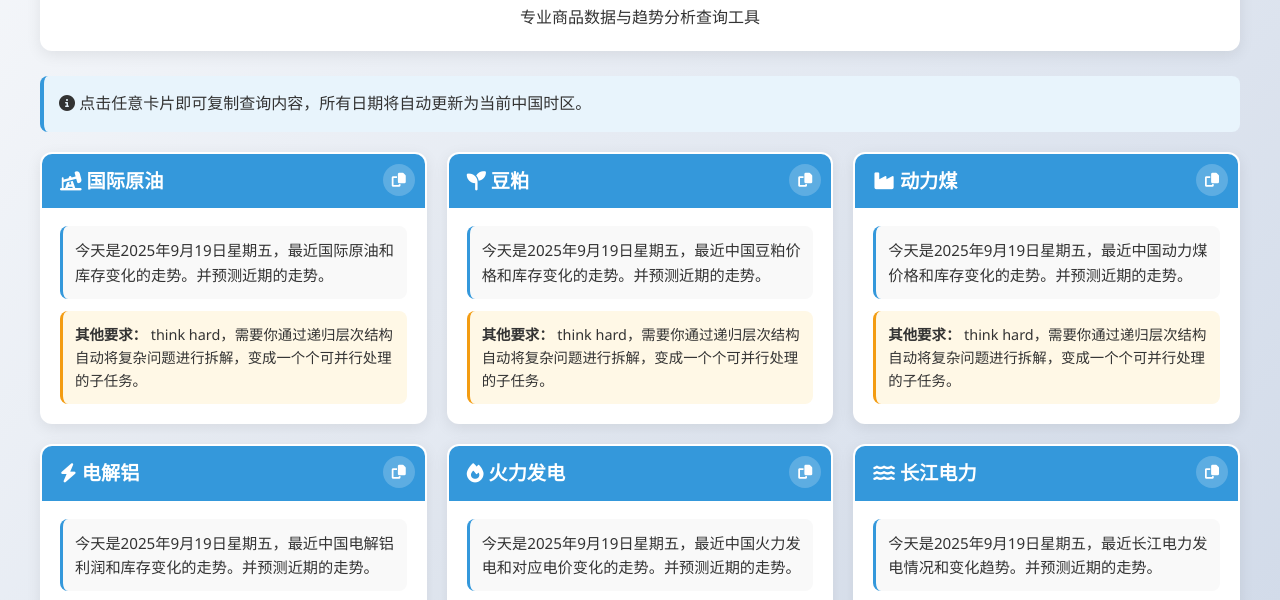
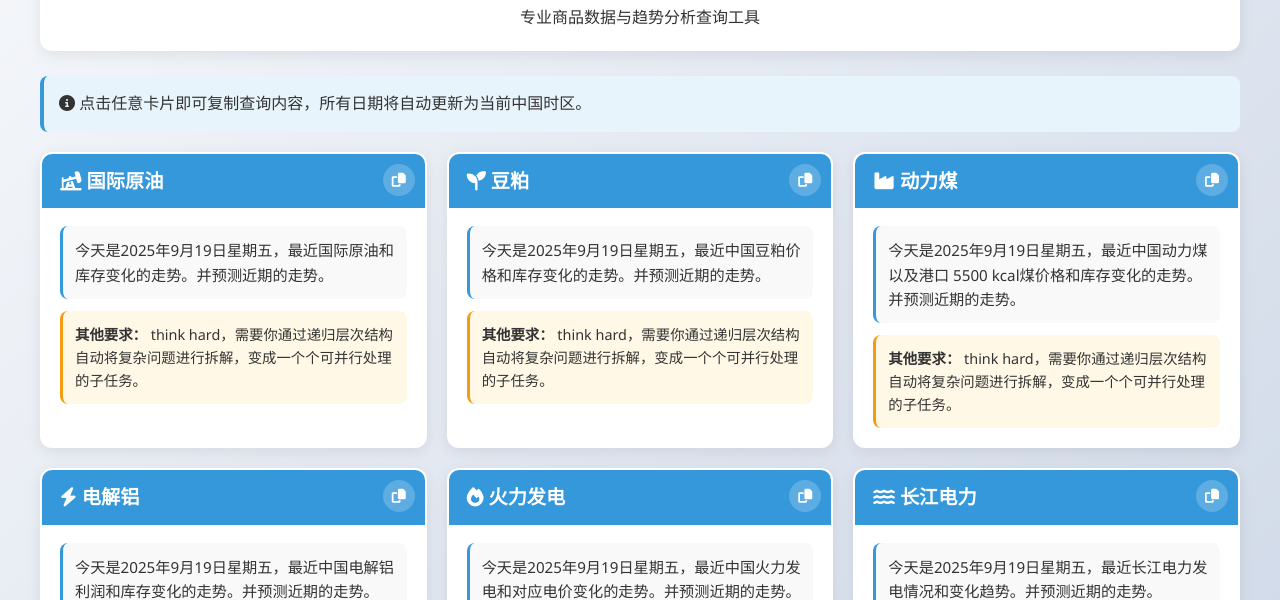
Before and after one commit to ZhangLi1984/deepseek-prompt, a plain HTML site: page index.html in a window 1280 px wide. Shown: the part 125-725 px from the top of the page. Drawn offline with Linux system fonts and the light colour scheme.

Commit message:
Update index.html

```diff
--- a/index.html
+++ b/index.html
@@ -221,7 +221,7 @@
         const cardData = [
             { id: 1, title: '国际原油', icon: 'fa-oil-well', query: '最近国际原油和库存变化的走势。并预测近期的走势。' },
             { id: 2, title: '豆粕', icon: 'fa-seedling', query: '最近中国豆粕价格和库存变化的走势。并预测近期的走势。' },
-            { id: 3, title: '动力煤', icon: 'fa-industry', query: '最近中国动力煤价格和库存变化的走势。并预测近期的走势。' },
+            { id: 3, title: '动力煤', icon: 'fa-industry', query: '最近中国动力煤以及港口 5500 kcal煤价格和库存变化的走势。并预测近期的走势。' },
             { id: 4, title: '电解铝', icon: 'fa-bolt', query: '最近中国电解铝利润和库存变化的走势。并预测近期的走势。' },
             { id: 5, title: '火力发电', icon: 'fa-fire', query: '最近中国火力发电和对应电价变化的走势。并预测近期的走势。' },
             { id: 6, title: '长江电力', icon: 'fa-water', query: '最近长江电力发电情况和变化趋势。并预测近期的走势。' },
```
